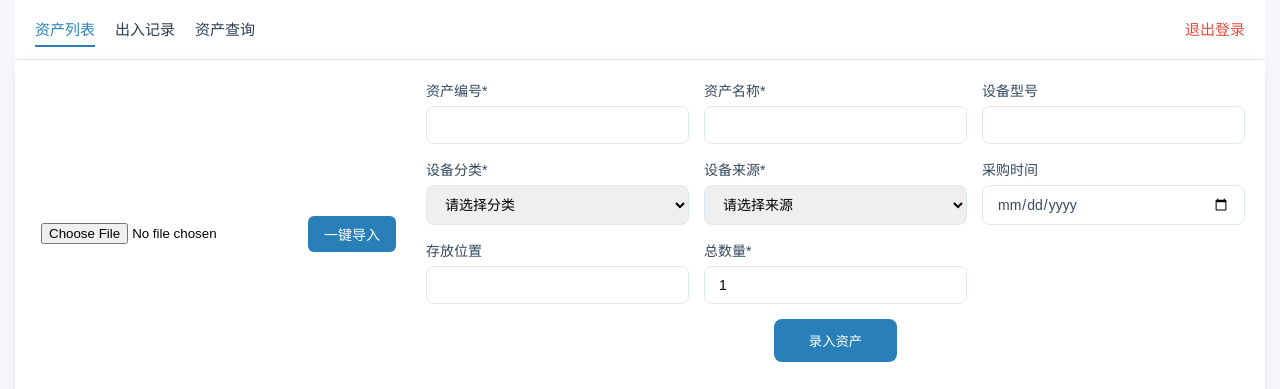
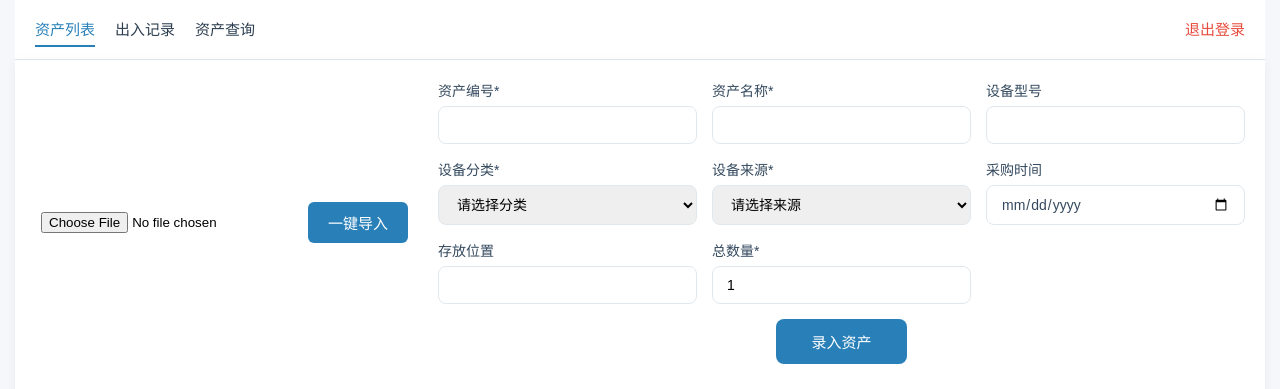
Before and after one commit to liuhuaqing446/lab-asset, a Flask app: page / in a window 1280 px wide. Shown: the part 97-486 px from the top of the page. Run offline with Flask 3, Linux system fonts and the light colour scheme; the visitor is signed in with stand-in values (Sample User, id 1); data that the repository does not hold is empty.

Commit message:
Update index.html

```diff
--- a/templates/index.html
+++ b/templates/index.html
@@ -17,12 +17,64 @@
         .flash-message { padding: 10px 14px; border-radius: 8px; margin-bottom: 15px; font-size: 14px; }
         .flash-success { background: #d4edda; color: #155724; }
         .flash-error { background: #f8d7da; color: #721c24; }
-        .form-grid { display: grid; grid-template-columns: repeat(3, 1fr); gap: 15px; margin-bottom: 25px; }
-        .form-group { display: flex; flex-direction: column; gap: 6px; }
-        .form-group label { color: #34495e; font-size: 14px; font-weight: 500; }
-        .form-group input, .form-group select { padding: 10px 14px; border: 1px solid #e1e8ed; border-radius: 8px; font-size: 14px; }
-        .form-group input:focus, .form-group select:focus { outline: none; border-color: #2980b9; box-shadow: 0 0 0 3px rgba(41,128,185,0.1); }
-        /* 核心修复：彻底隐藏date输入框的yyyy/mm/日占位符，同时保证选中后显示 */
+
+        /* 🔴 核心修复：顶部布局容器，让导入和录入表单同行 */
+        .top-bar {
+            display: flex;
+            align-items: center;
+            gap: 30px;
+            margin-bottom: 25px;
+            flex-wrap: wrap;
+        }
+        /* 导入表单样式 */
+        .import-form {
+            display: flex;
+            align-items: center;
+            gap: 8px;
+        }
+        .import-btn {
+            padding: 10px 20px;
+            background: #2980b9;
+            color: #fff;
+            border: none;
+            border-radius: 6px;
+            cursor: pointer;
+            font-size: 15px;
+        }
+        .import-file {
+            padding: 6px;
+        }
+
+        /* 录入资产表单样式 */
+        .entry-form {
+            flex: 1;
+        }
+        .form-grid {
+            display: grid;
+            grid-template-columns: repeat(3, 1fr);
+            gap: 15px;
+        }
+        .form-group {
+            display: flex;
+            flex-direction: column;
+            gap: 6px;
+        }
+        .form-group label {
+            color: #34495e;
+            font-size: 14px;
+            font-weight: 500;
+        }
+        .form-group input, .form-group select {
+            padding: 10px 14px;
+            border: 1px solid #e1e8ed;
+            border-radius: 8px;
+            font-size: 14px;
+        }
+        .form-group input:focus, .form-group select:focus {
+            outline: none;
+            border-color: #2980b9;
+            box-shadow: 0 0 0 3px rgba(41,128,185,0.1);
+        }
         input[type="date"]::-webkit-calendar-picker-indicator {
             opacity: 1;
             cursor: pointer;
@@ -37,12 +89,37 @@
         input[type="date"]:valid::-webkit-datetime-edit {
             color: #34495e;
         }
-        .btn-submit { grid-column: 1 / -1; justify-self: center; padding: 12px 35px; background: #2980b9; color: #fff; border: none; border-radius: 8px; cursor: pointer; }
-        .asset-table { width: 100%; border-collapse: collapse; border-radius: 8px; overflow: hidden; }
-        .asset-table thead { background: #f8f9fa; }
-        .asset-table th, .asset-table td { padding: 12px 10px; text-align: center; border-bottom: 1px solid #e9ecef; white-space: nowrap; }
-        .asset-table tbody tr:hover { background: #f8f9fa; }
-        /* 状态字体：在库绿色 借出红色 */
+        .btn-submit {
+            grid-column: 1 / -1;
+            justify-self: center;
+            padding: 12px 35px;
+            background: #2980b9;
+            color: #fff;
+            border: none;
+            border-radius: 8px;
+            cursor: pointer;
+            font-size: 15px;
+        }
+
+        /* 表格样式 */
+        .asset-table {
+            width: 100%;
+            border-collapse: collapse;
+            border-radius: 8px;
+            overflow: hidden;
+        }
+        .asset-table thead {
+            background: #f8f9fa;
+        }
+        .asset-table th, .asset-table td {
+            padding: 12px 10px;
+            text-align: center;
+            border-bottom: 1px solid #e9ecef;
+            white-space: nowrap;
+        }
+        .asset-table tbody tr:hover {
+            background: #f8f9fa;
+        }
         .status-in { color: #27ae60; font-weight: 700; font-size: 15px; }
         .status-out { color: #e74c3c; font-weight: 700; font-size: 15px; }
         .category-tag { display: inline-block; padding: 4px 8px; border-radius: 4px; color: #fff; font-size: 12px; }
@@ -50,17 +127,17 @@
         .category-2 { background: #e67e22; }
         .category-3 { background: #7f8c8d; }
         .btn-delete { padding: 6px 14px; background: #e74c3c; color: #fff; border: none; border-radius: 6px; cursor: pointer; }
-        /* 新增：导入按钮样式，和录入按钮视觉统一 */
-        .import-btn { padding: 8px 16px; background: #2980b9; color: white; border: none; border-radius: 6px; cursor: pointer; font-size: 14px; }
-        .import-file { padding: 6px; margin-right: 8px; }
-        /* 响应式 */
-        @media (max-width: 992px) { .form-grid { grid-template-columns: repeat(2, 1fr); } }
+
+        /* 响应式适配 */
+        @media (max-width: 992px) {
+            .form-grid { grid-template-columns: repeat(2, 1fr); }
+        }
         @media (max-width: 768px) {
+            .top-bar { flex-direction: column; align-items: stretch; }
+            .import-form { width: 100%; justify-content: center; margin-bottom: 15px; }
             .form-grid { grid-template-columns: 1fr; }
             .asset-table { display: block; overflow-x: auto; -webkit-overflow-scrolling: touch; }
             .asset-table th, .asset-table td { min-width: 100px; font-size: 13px; }
-            .top-bar { flex-direction: column; align-items: stretch; gap: 15px !important; }
-            .import-form { width: 100%; }
         }
     </style>
 </head>
@@ -80,16 +157,16 @@
                 {% endif %}
             {% endwith %}
 
-            <!-- 核心修复：导入+录入 严格同行，垂直居中，无错位 -->
-            <div style="display: flex; align-items: center; gap: 30px; margin-bottom: 25px; flex-wrap: wrap;" class="top-bar">
+            <!-- 🔴 修复后的顶部布局：导入按钮与录入表单同行 -->
+            <div class="top-bar">
                 <!-- 一键导入表单 -->
-                <form action="/import_assets" method="POST" enctype="multipart/form-data" class="import-form" style="display: flex; align-items: center; margin: 0;">
+                <form action="/import_assets" method="POST" enctype="multipart/form-data" class="import-form">
                     <input type="file" name="file" accept=".xlsx" required class="import-file">
                     <button type="submit" class="import-btn">一键导入</button>
                 </form>
 
-                <!-- 录入资产表单：占满剩余宽度，和导入按钮同行 -->
-                <form method="post" action="/add_asset" style="flex: 1; margin: 0;">
+                <!-- 录入资产表单 -->
+                <form method="post" action="/add_asset" class="entry-form">
                     <div class="form-grid">
                         <div class="form-group"><label>资产编号*</label><input type="text" name="asset_id" required placeholder=""></div>
                         <div class="form-group"><label>资产名称*</label><input type="text" name="name" required placeholder=""></div>
@@ -106,7 +183,6 @@
                                 {% for src in sources %}<option value="{{ src }}">{{ src }}</option>{% endfor %}
                             </select>
                         </div>
-                        <!-- 核心修复：采购时间input，配合CSS隐藏默认提示，选中后正常显示 -->
                         <div class="form-group"><label>采购时间</label><input type="date" name="purchase_time"></div>
                         <div class="form-group"><label>存放位置</label><input type="text" name="location" placeholder=""></div>
                         <div class="form-group"><label>总数量*</label><input type="number" name="total_quantity" value="1" min="1" required></div>
```
